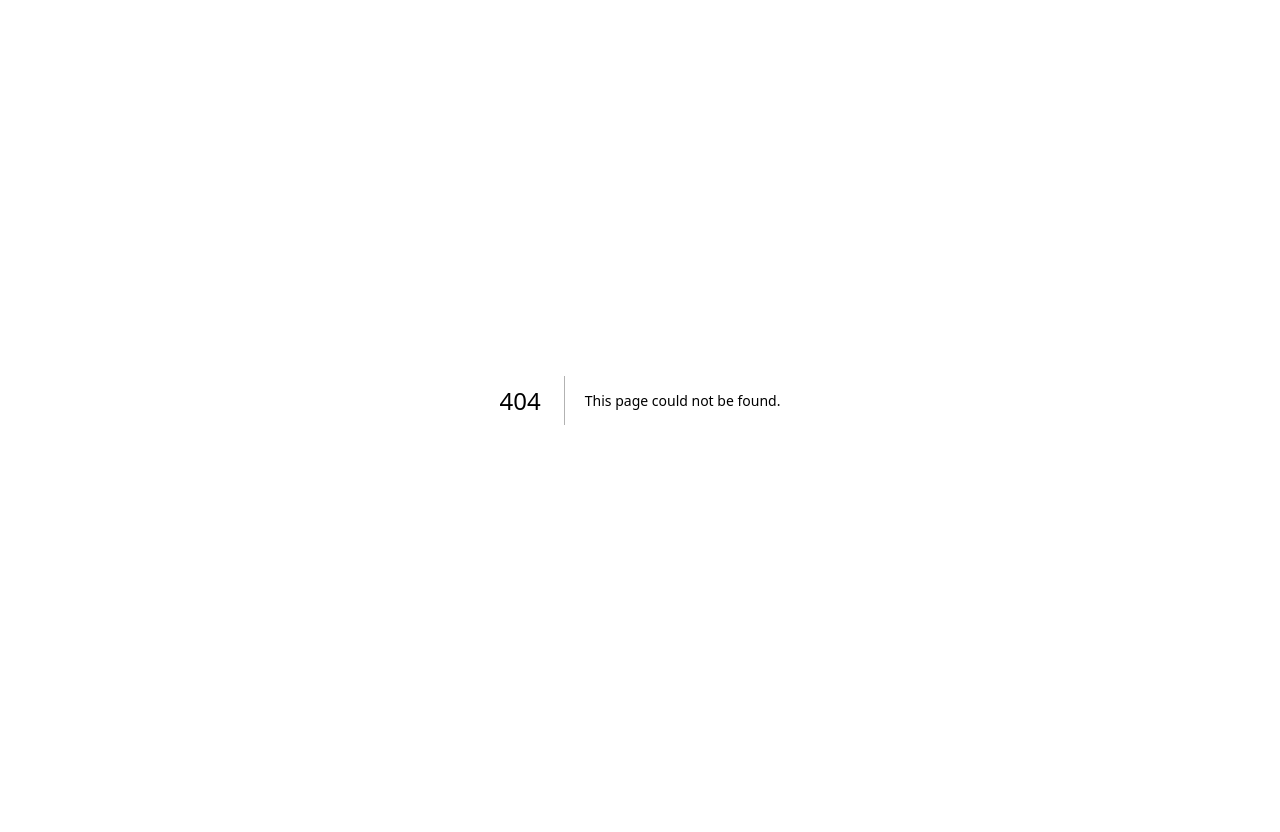
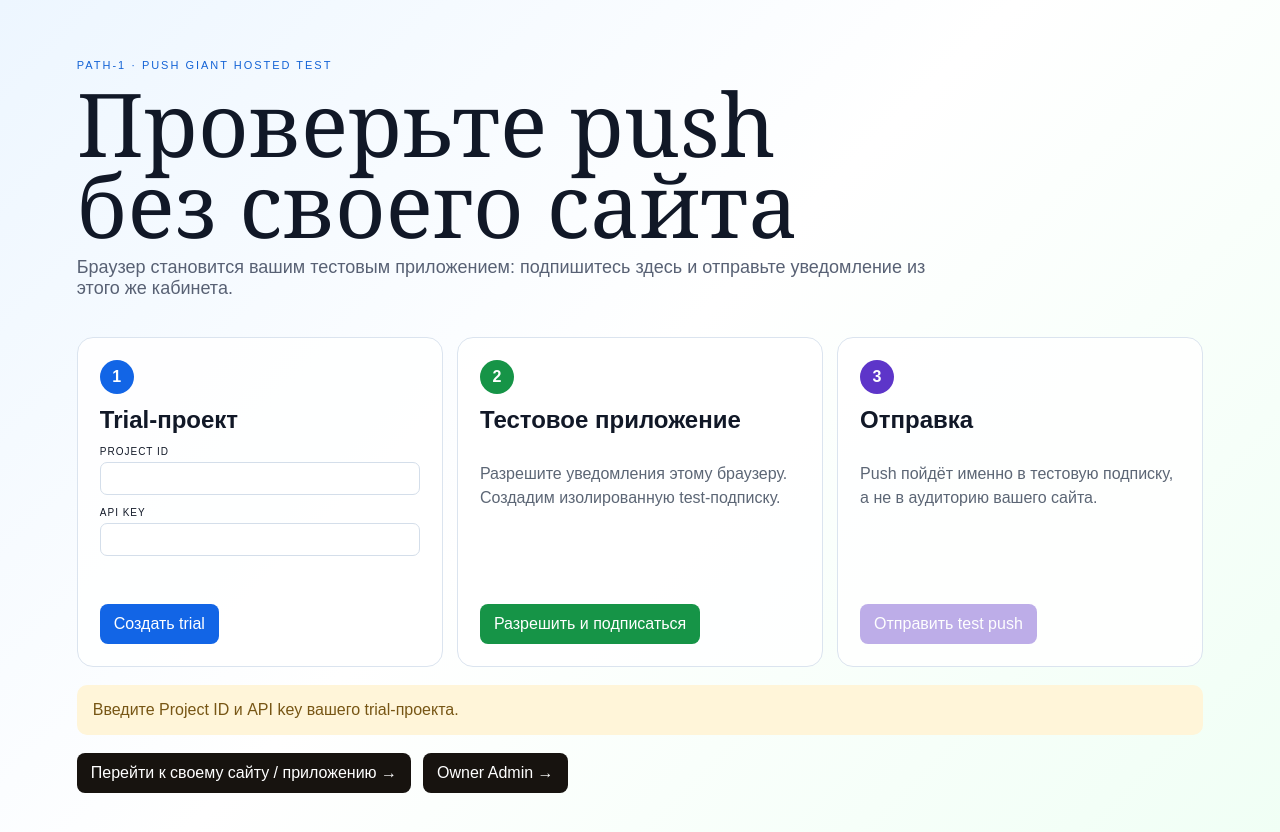
Before and after one commit to mrreduck-lab/Saas-Push-Giant, a Next.js app: page /test-push in a window 1280 px wide. Before the commit this address had no page. Shown: the top 832 px of the page. Before the commit the page ends 800 px from the top, so only its background shows below. Built offline with nearby package versions, Linux system fonts and the light colour scheme.

Commit message:
Build hosted Push Giant test application path

```diff
--- /dev/null
+++ b/app/test-push/page.tsx
@@ -0,0 +1,59 @@
+'use client';
+
+import { useEffect, useState } from 'react';
+
+function urlBase64ToUint8Array(value:string){
+  const padding='='.repeat((4-value.length%4)%4);
+  const base64=(value+padding).replace(/-/g,'+').replace(/_/g,'/');
+  const raw=window.atob(base64); return Uint8Array.from([...raw].map(c=>c.charCodeAt(0)));
+}
+
+export default function TestPushPage(){
+  const [projectId,setProjectId]=useState('');
+  const [apiKey,setApiKey]=useState('');
+  const [status,setStatus]=useState('Введите Project ID и API key вашего trial-проекта.');
+  const [ready,setReady]=useState(false);
+  const [sending,setSending]=useState(false);
+
+  useEffect(()=>{try{const raw=localStorage.getItem('pushgiant.trialProject.v1');if(raw){const p=JSON.parse(raw);setProjectId(p.projectId||'');setApiKey(p.apiKey||'');}}catch{}},[]);
+
+  async function subscribe(){
+    if(!projectId||!apiKey){setStatus('Сначала зарегистрируйте trial или укажите Project ID и API key.');return;}
+    setStatus('Запрашиваем разрешение…');
+    const permission=await Notification.requestPermission();
+    if(permission!=='granted'){setStatus('Разрешение на уведомления не выдано.');return;}
+    const config=await fetch(`https://api.pushgiant.ru/v1/projects/${projectId}/config`).then(r=>r.json());
+    if(!config.publicKey){setStatus('Не удалось получить VAPID public key проекта.');return;}
+    const registration=await navigator.serviceWorker.register('/sw.js');
+    const subscription=await registration.pushManager.subscribe({userVisibleOnly:true,applicationServerKey:urlBase64ToUint8Array(config.publicKey)});
+    const json=subscription.toJSON();
+    const response=await fetch('/api/platform/test/subscribe',{method:'POST',headers:{'Content-Type':'application/json','x-pushgiant-project-id':projectId,'x-pushgiant-api-key':apiKey},body:JSON.stringify({endpoint:json.endpoint,expirationTime:json.expirationTime,keys:json.keys})});
+    if(!response.ok){setStatus('Подписка не зарегистрирована: '+response.status);return;}
+    setReady(true);setStatus('Тестовое приложение подписано. Теперь отправьте push.');
+  }
+
+  async function send(){
+    setSending(true);setStatus('Отправляем push в тестовое приложение…');
+    const response=await fetch('/api/platform/test/send',{method:'POST',headers:{'Content-Type':'application/json','x-pushgiant-project-id':projectId,'x-pushgiant-api-key':apiKey},body:JSON.stringify({title:'Push Giant test',body:'Тестовое приложение получает push 🎉',url:'/test-push'})});
+    const body=await response.json().catch(()=>({}));
+    setSending(false);
+    if(!response.ok){setStatus('Ошибка отправки: '+(body.error||response.status));return;}
+    setStatus('Push отправлен. Проверьте системное уведомление браузера.');
+  }
+
+  return <main className="test"><section className="hero"><p>PATH-1 · Push Giant hosted test</p><h1>Проверьте push без своего сайта</h1><span>Браузер становится вашим тестовым приложением: подпишитесь здесь и отправьте уведомление из этого же кабинета.</span></section>
+    <section className="flow">
+      <article><b>1</b><h2>Trial-проект</h2><label>Project ID<input value={projectId} onChange={e=>setProjectId(e.target.value)}/></label><label>API key<input type="password" value={apiKey} onChange={e=>setApiKey(e.target.value)}/></label><a href="/register">Создать trial</a></article>
+      <article><b>2</b><h2>Тестовое приложение</h2><p>Разрешите уведомления этому браузеру. Создадим изолированную test-подписку.</p><button onClick={subscribe}>Разрешить и подписаться</button></article>
+      <article><b>3</b><h2>Отправка</h2><p>Push пойдёт именно в тестовую подписку, а не в аудиторию вашего сайта.</p><button disabled={!ready||sending} onClick={send}>{sending?'Отправляем…':'Отправить test push'}</button></article>
+    </section>
+    <output className={ready?'ok':''}>{status}</output>
+    <nav><a href="/dashboard?project=production">Перейти к своему сайту / приложению →</a><a href="/admin">Owner Admin →</a></nav>
+    <style jsx>{`
+      .test{min-height:100svh;padding:48px max(20px,6vw);background:linear-gradient(135deg,#edf6ff,#fff 48%,#f0fff5);color:#111827;font-family:var(--font-sans),sans-serif}.hero{max-width:850px}.hero p{font-size:11px;text-transform:uppercase;letter-spacing:.18em;color:#1463d6}.hero h1{font-family:var(--font-display),Georgia,serif;font-size:clamp(48px,7vw,88px);font-weight:400;line-height:.92;margin:12px 0}.hero span{font-size:18px;color:#586174}
+      .flow{display:grid;grid-template-columns:repeat(3,1fr);gap:14px;margin:38px 0 18px}.flow article{display:flex;flex-direction:column;gap:12px;background:rgba(255,255,255,.88);border:1px solid #dbe4ef;border-radius:16px;padding:22px;min-height:330px}.flow b{display:grid;place-items:center;width:34px;height:34px;border-radius:50%;background:#1265e6;color:white}.flow h2{margin:0;font-size:24px}.flow p{color:#5c6675;line-height:1.5}label{display:grid;gap:5px;font-size:10px;text-transform:uppercase;letter-spacing:.1em}input{padding:10px;border:1px solid #d4deea;border-radius:7px}button,a{width:max-content;margin-top:auto;padding:11px 14px;border-radius:8px;border:0;background:#1265e6;color:white;text-decoration:none;cursor:pointer}button:disabled{opacity:.4}.flow article:nth-child(2) b,.flow article:nth-child(2) button{background:#169447}.flow article:nth-child(3) b,.flow article:nth-child(3) button{background:#5d35c9}
+      output{display:block;padding:16px;border-radius:10px;background:#fff5d9;color:#775615}.ok{background:#e8f8ed;color:#21683a}nav{display:flex;gap:12px;flex-wrap:wrap;margin-top:18px}nav a{margin:0;background:#17130f}
+      @media(max-width:850px){.flow{grid-template-columns:1fr}.flow article{min-height:0}}
+    `}</style>
+  </main>
+}
```
